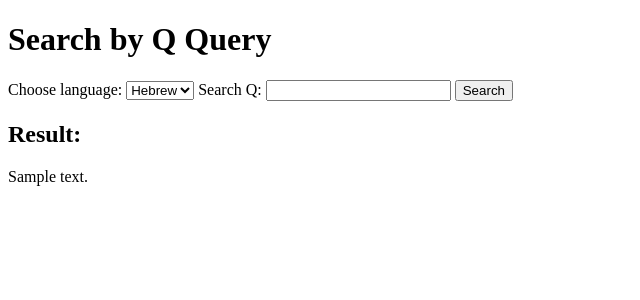
After one commit to Lelya-Sa/wiki-missing-articles, a Django app: template templates/search_by_q.html in a window 1280 px wide. The commit adds this page. Shown: the top 300 px of the page, without its empty margins (0-640 px from the left). Run offline with Django 5.2, Linux system fonts and the light colour scheme; the template is opened without the code that fills it: most values are stand-ins (such as "Sample title", 1, 10 or a date in 2020).

Commit message:
index.html search_by_q.html views.py urls.py (project not Missing_App)

```diff
--- a/Missing_App/urls.py
+++ b/Missing_App/urls.py
@@ -4,9 +4,6 @@ from . import views
 
 urlpatterns = [
     path('', views.index, name='index'),
-    #בשביל שנידע בהמשך איך נוסיף קבצי html לפה
+    path('search_by_q', views.search_by_q, name='search_by_q')
 
-    # path('QueryResults', views.QueryResults, name='QueryResults'),
-    # path('AddTransaction', views.AddTransaction, name='AddTransaction'),
-    # path('BuyStocks', views.BuyStocks, name='BuyStocks')
 ]
--- a/finalproject/urls.py
+++ b/finalproject/urls.py
@@ -19,5 +19,5 @@ from django.urls import path, include
 
 urlpatterns = [
     path('admin/', admin.site.urls),
-    path("", include('Missing_App'))
+    path("", include('Missing_App.urls'))
 ]
--- /dev/null
+++ b/templates/search_by_q.html
@@ -0,0 +1,30 @@
+
+<!DOCTYPE html>
+<html>
+<head>
+    <title>Search by Q Query</title>
+</head>
+<body>
+    <h1>Search by Q Query</h1>
+    <form method="POST">
+        {% csrf_token %}
+        <label for="language">Choose language:</label>
+        <select name="language" id="language">
+            <option value="he">Hebrew</option>
+            <option value="en">English</option>
+            <option value="ar">Arabic</option>
+            <!-- Add more language options as needed -->
+        </select>
+
+        <label for="q_value">Search Q:</label>
+        <input type="text" name="q_value" id="q_value" required>
+
+        <button type="submit">Search</button>
+    </form>
+
+    {% if result_message %}
+        <h2>Result:</h2>
+        <p>{{ result_message }}</p>
+    {% endif %}
+</body>
+</html>
```
Also changed, not shown: Missing_App/views.py (+46 -0 lines), templates/index.html (+11 -3 lines).
